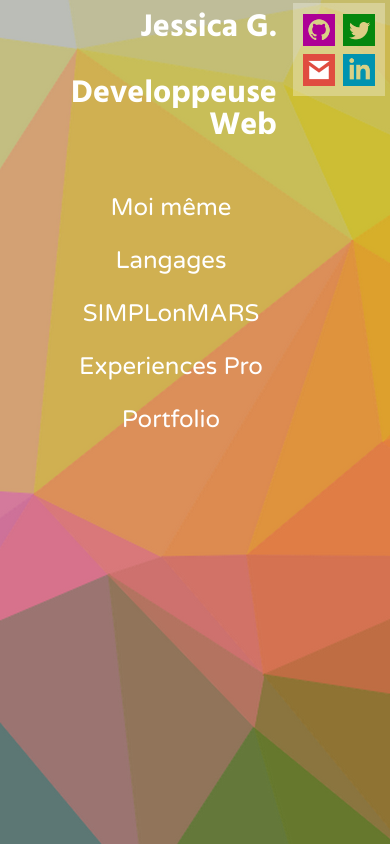
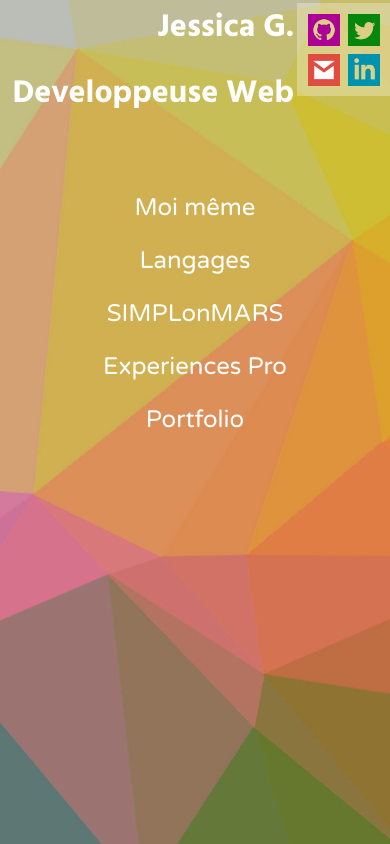
Before and after one commit to GuillotJessica/portfolio, a plain HTML site: page index.html in a window 390 px wide. Drawn offline with Linux system fonts and the light colour scheme.

Commit message:
fix size changing bugs

```diff
--- a/app.js
+++ b/app.js
@@ -1,9 +1,9 @@
 let moveDown = function() {
     $('h2').animate({
-        top: '80vh'
+        bottom: '4.5vh'
     }, 1000, 'swing');
     $('h1').animate({
-        top: '88vh'
+        bottom: '0'
     }, 1000, 'swing', function() {
         $('nav').fadeIn(1000);
     })
@@ -14,7 +14,7 @@ let moveDown = function() {
 
 
 $(document).ready(function() {
-    if (window.matchMedia("(min-width: 700px)").matches) {
+    if (window.matchMedia("(min-width: 800px)").matches) {
         moveDown()
         $(".header").hover(function() {
             // `this` is the DOM element that was clicked
--- a/index.html
+++ b/index.html
@@ -12,7 +12,6 @@
 </head>
 
 <body>
-    <div class="container">
 
         <nav>
             <a href="#">
@@ -96,7 +95,7 @@
             </div>
             <hr>
             <div class="">
-                <a href="images/twitterBootstrap.resized.jpg/"><img class="thumbnail odd" src="images/twitterBootstrap.resized.jpg" alt="" /></a>
+                <a href="https://guillotjessica.github.io/twitterBootstrap/"><img class="thumbnail odd" src="images/twitterBootstrap.resized.jpg" alt="" /></a>
                 <p class="odd">Afin d'illustrer nos début en back : php et Db, fabrication d'un chat à distance, sous forme de twitter réalisé seule avec bootstrap </p>
             </div>
         </div>
@@ -108,7 +107,6 @@
         </div>
         <h2>Jessica G.</h2>
         <h1>Developpeuse Web</h1>
-    </div>
 
 
 
--- a/master.css
+++ b/master.css
@@ -4,48 +4,10 @@ body {
     font-family: sans-serif;
     background-image: url(images/polygonrsz.png);
     overflow: hidden;
-}
-
-.container {
-    box-sizing: border-box;
     font-family: 'Hind Siliguri', sans-serif;
-    padding-right: 5em;
     text-align: right;
     overflow: hidden;
-    height: 100vh;
-    width: 70%;
-    margin-left: 7%;
     color: white;
-}
-
-h1 {
-    font-size: 4em;
-    margin: 0;
-    position: absolute;
-    top: -20vh;
-    right: 29vw;
-    animation-duration: 5s;
-    animation-name: boumH1;
-}
-
-h2 {
-    font-size: 4em;
-    margin: 0;
-    position: absolute;
-    top: -28vh;
-    right: 29vw;
-}
-
-.contact {
-    position: fixed;
-    top: 48%;
-    left: 80%;
-}
-
-.contact>a>img {
-    width: 2em;
-    display: block;
-    padding: 5%
 }
 
 nav {
@@ -53,18 +15,9 @@ nav {
     float: left;
     top: 0;
     text-align: right;
-    padding: 0 3em;
-    width: 30%;
+    width: 25%;
     padding-right: 2em;
     display: none;
-}
-
-.header:hover {
-    border-right: 0.1em solid white;
-    background-color: rgba(255, 255, 255, 0.2);
-    transition: 0.3s ease-in;
-    padding: 0.1em;
-    padding: 0.3em 1em;
 }
 
 nav>a {
@@ -77,7 +30,7 @@ nav>a {
 .snippet {
     box-sizing: border-box;
     display: none;
-    width: 60%;
+    width: 560px;
     background-color: rgba(255, 255, 255, 0.3);
     float: left;
     padding: 1em 1em 1em 1em;
@@ -86,10 +39,8 @@ nav>a {
     text-align: justify;
 }
 
-.SIMPLonMARS>a {
-    text-align: right;
-    text-decoration: none;
-    color: white;
+.selected {
+    display: block;
 }
 
 .LangDiv {
@@ -121,101 +72,61 @@ float: left;
     margin-top: 2%;
 }
 
-.HTMLFull {
-    width: 0;
+.SIMPLonMARS>a {
+    text-align: right;
+    text-decoration: none;
+    color: white;
 }
 
-.CssFull {
-    width: 0;
+.Portfolio div img {
+    padding: 0.5em;
+    width: 25%;
+    float: left;
 }
 
-.BootstrapFull {
-    width: 0;
+hr {
+    border: 1px solid white;
+    color: white;
+    clear: both;
+    width: 100%;
+}
+.even {
+    max-width: 70%;
+    float: left;
+}
+p.even{
+  margin: 0.3%;
+}
+.contact {
+    position: fixed;
+    bottom: 0;
+    right: 0;
 }
 
-.JSFull {
-    width: 0;
+.contact>a>img {
+    width: 2em;
+    display: block;
+    padding: 5%;
 }
 
-.PhPFull {
-    width: 0;
+h1, h2 {
+    font-size: 4em;
+    margin: 0;
+    position: absolute;
+    color: white;
 }
 
-.WPFull {
-    width: 0;
+h2 {
+    right: 5%;
 }
 
-.JQFull {
-    width: 0;
+h1 {
+    right: 5%;
+    line-height: 1em;
+
 }
 
-.selected {
-    display: block;
-}
-
-.thumbnail {
-    width: 20%;
-    float: left;
-}
-.Portfolio div img{
-  padding: 0.5em;
-}
-.even{
-  max-width: 75%;
-  float: left;
-}
-hr{
-  border: 1px solid white;
-  color: white;
-  background-color: white;
-  clear: both;
-}
-@media (max-width: 1200px) {
-    .container {
-        padding-right: 3em;
-        width: 100%;
-        margin: 0;
-    }
-    h1 {
-        font-size: 3em;
-    }
-    h2 {
-        font-size: 2em;
-    }
-    .contact {
-        left: 75%;
-        background-color: rgba(255, 255, 255, 0.3);
-        padding-top: 0.4em;
-        padding-right: 0.4em;
-        margin: auto;
-        width: 5em;
-        top: 82vh;
-    }
-    a>img, img {
-        padding: 2%;
-        display: inline;
-    }
-    .header:hover {
-        border-right: 0.1em solid white;
-        padding: 0.3em 1em 0.3em 0em;
-    }
-    nav>a {
-        font-size: 1.5em;
-        font-family: 'Varela Round', sans-serif;
-        color: white;
-        text-decoration: none;
-    }
-    nav {
-        padding-left: 2em;
-        width: 20%;
-        display: none;
-    }
-    .snippet {
-        width: 65%;
-    }
-}
-
-@media (max-width: 700px) {
+@media (max-width: 800px) {
     nav {
         display: block;
         width: 100%;
@@ -229,32 +140,32 @@ hr{
         margin-top: 75vh;
         position: absolute;
     }
-    h1 {
+
+    h2, h1 {
       font-size: 2em;
       margin: 0;
       position: absolute;
-    }
-    h2 {
-        font-size: 2em;
-        margin: 0;
-        position: absolute;
+      right: 3em;
   }
     .header:hover {
         border-right: 0;
         background-color: rgba(255, 255, 255, 0.2);
     }
-
     .contact {
         background-color: rgba(255, 255, 255, 0.3);
         padding: 0.4em;
         margin: auto;
         float: left;
         width: 5em;
+        bottom: auto;
     }
     a>img, img {
         padding: 2%;
         display: inline;
         float: left;
+    }
+    p.even {
+    margin: 0.6%;
 }
     body {
         overflow-y: auto;
```
Lines whose indentation alone changed are shown as unchanged.
